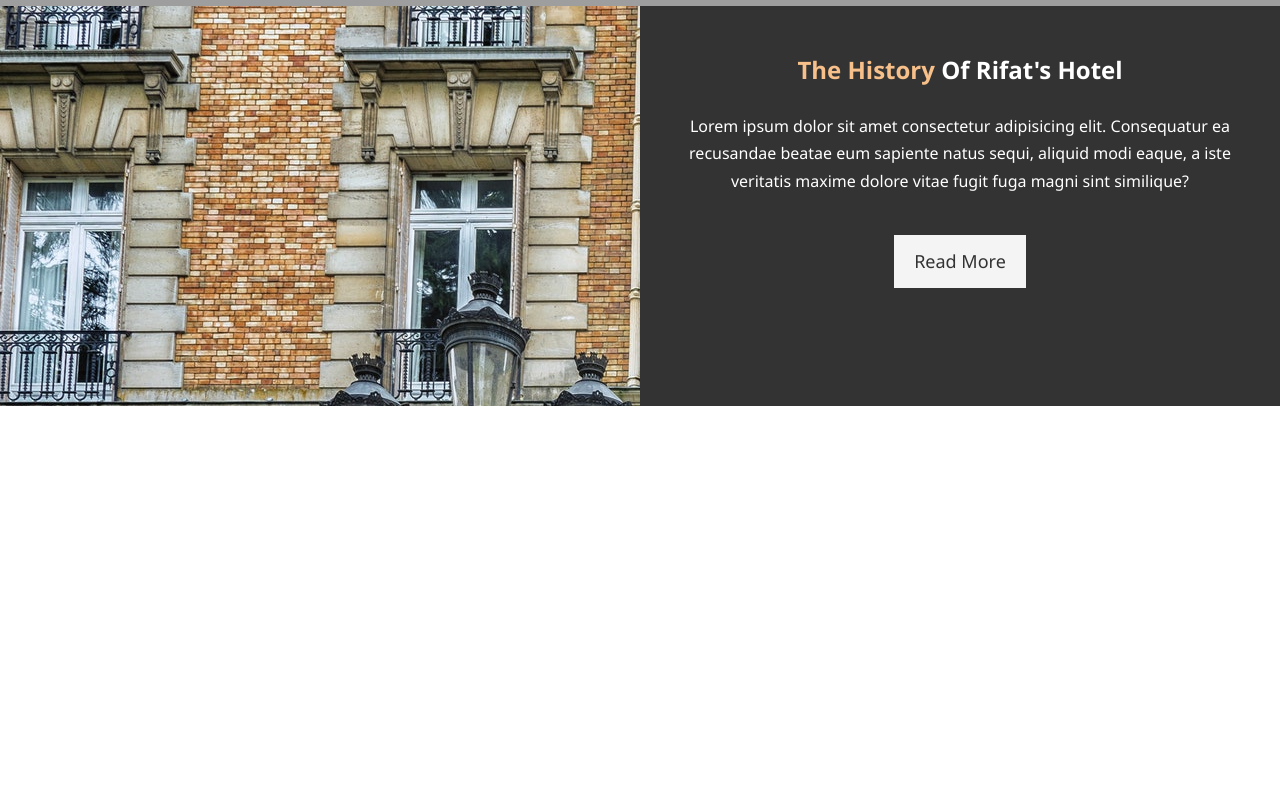
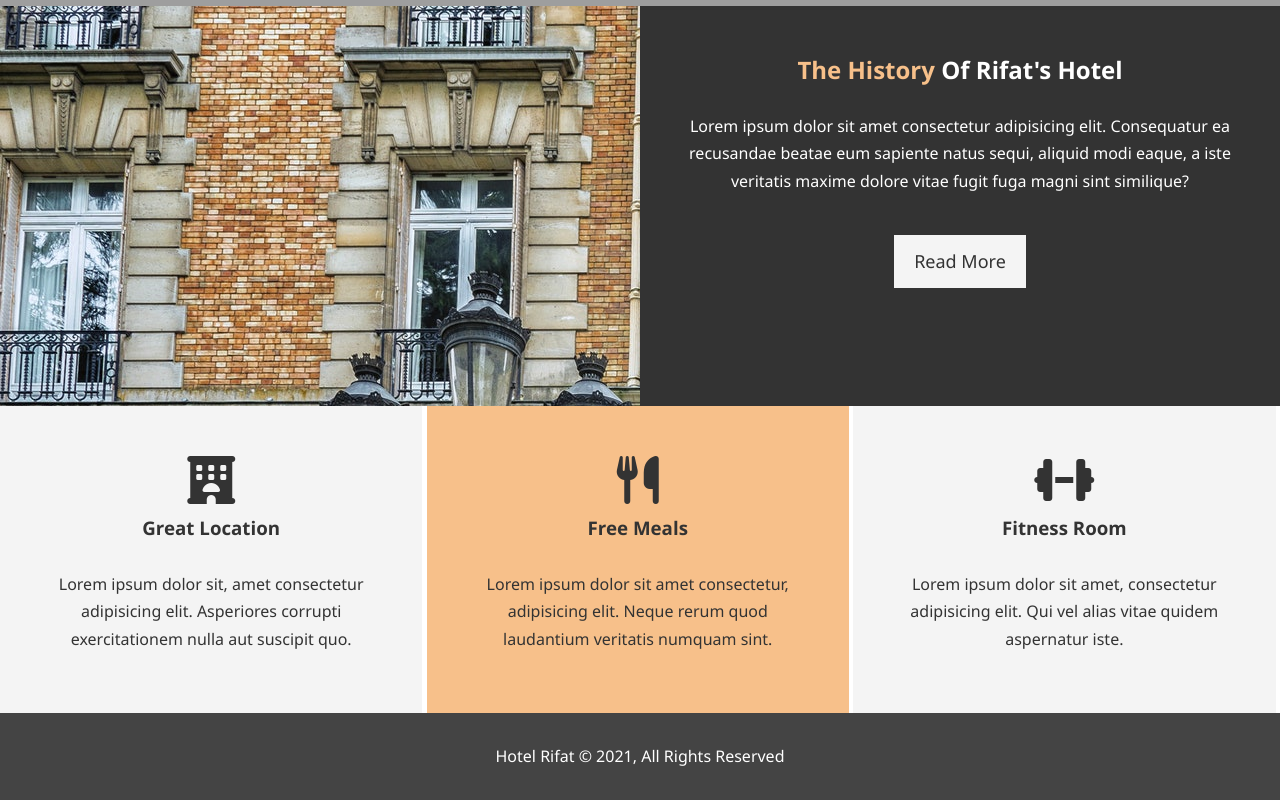
Before and after one commit to tanvir07-ops/Hotel_website, a plain HTML site: page index.html in a window 1280 px wide. Shown: the part 594-1394 px from the top of the page. Before the commit the page ends 1000 px from the top, so only its background shows below. Drawn offline with Linux system fonts and the light colour scheme; grey boxes are pictures that could not be loaded.

Commit message:
I commit this for the footer section

```diff
--- a/css/style.css
+++ b/css/style.css
@@ -214,3 +214,43 @@ p{
   color:white;
 
 }
+
+
+/* featured(mane amra ki ki subida diccih) section */
+
+.box{
+
+   display:inline-block;
+   width:33%;
+   padding:50px;
+   text-align:center;
+
+}
+
+.box i{
+   margin-bottom:10px;
+}
+
+.bg-light{
+
+
+  background-color:#f4f4f4;
+  color:#333;
+}
+
+.bg-primary{
+  background-color:#f7c08a;
+  color:#333;
+
+}
+
+
+/* footer */
+
+#main-footer{
+  text-align:center;
+  background:#444;
+  padding:20px;
+  color:white;
+
+}
--- a/index.html
+++ b/index.html
@@ -4,7 +4,11 @@
     <meta charset="UTF-8">
     <meta http-equiv="X-UA-Compatible" content="IE=edge">
     <meta name="viewport" content="width=device-width, initial-scale=1.0">
+      <!-- font-awesome cdn -->
+    <script src="https://kit.fontawesome.com/0abe0d6cc1.js" crossorigin="anonymous"></script>
+
     <link rel="stylesheet" href="css/style.css">
+
     <title>Rifat | Hotel</title>
 </head>
 <body>
@@ -82,5 +86,38 @@
 
     </section>
 
+
+    <!-- Featured(mane amra ki ki subida diccih) section -->
+    <section id="features">
+        <div class="box bg-light">
+            <i class="fas fa-hotel fa-3x"></i>
+            <h3>Great Location</h3>
+            <p>Lorem ipsum dolor sit, amet consectetur adipisicing elit. Asperiores corrupti exercitationem nulla aut suscipit quo.</p>
+        </div>
+        <div class="box bg-primary">
+            <i class="fas fa-utensils fa-3x"></i>
+
+            <h3>Free Meals</h3>
+            <p>Lorem ipsum dolor sit amet consectetur, adipisicing elit. Neque rerum quod laudantium veritatis numquam sint.</p>
+        </div>
+        <div class="box bg-light">
+            <i class="fas fa-dumbbell fa-3x"></i>
+
+            <h3>Fitness Room</h3>
+            <p>Lorem ipsum dolor sit amet, consectetur adipisicing elit. Qui vel alias vitae quidem aspernatur iste.</p>
+
+        </div>
+
+
+    </section>
+
+
+    <!-- footer -->
+
+    <footer id = "main-footer">
+        <p>Hotel Rifat &copy; 2021, All Rights Reserved</p>
+
+    </footer>
+
 </body>
 </html>
```
